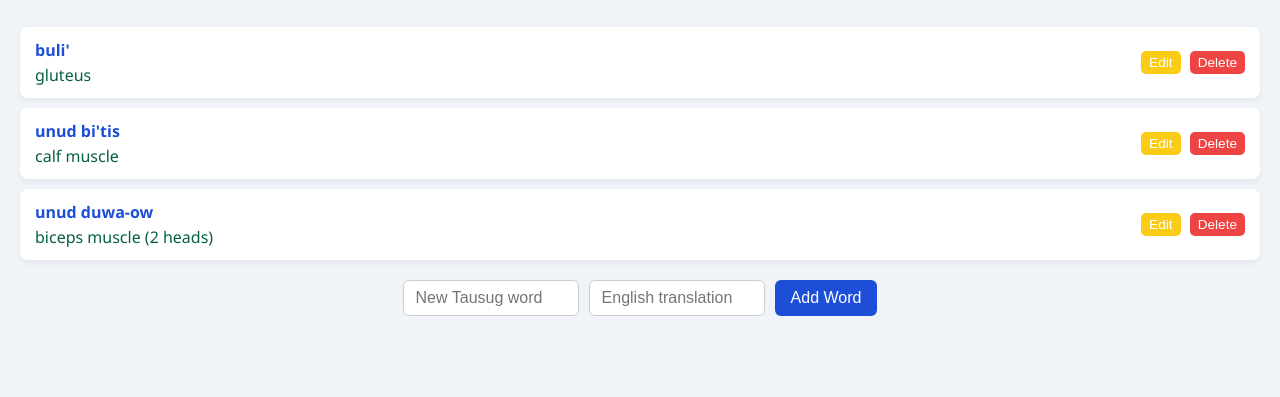
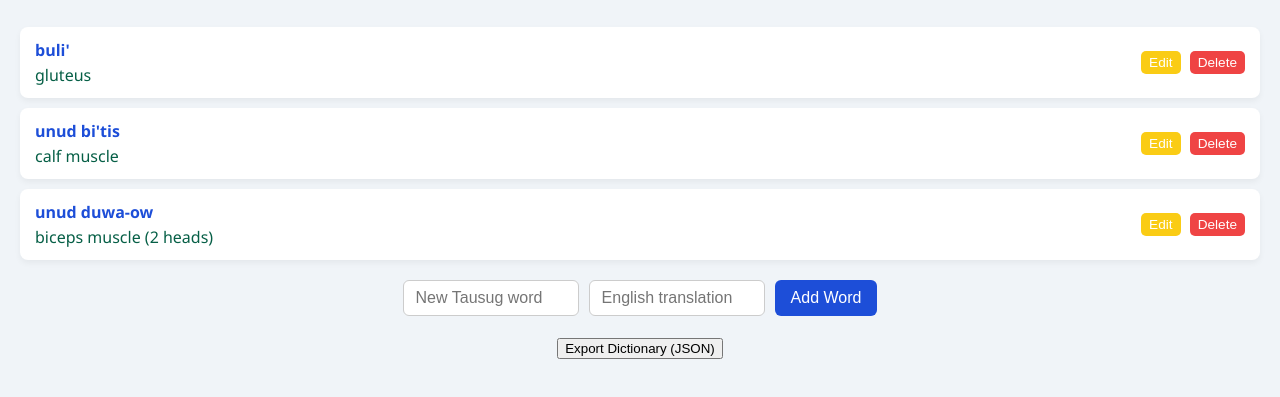
Before and after one commit to Ramy430/Tausug-Dictionary, a plain HTML site: page index.html in a window 1280 px wide. Shown: the part 161-558 px from the top of the page. Drawn offline with Linux system fonts and the light colour scheme.

Commit message:
Update index.html

```diff
--- a/index.html
+++ b/index.html
@@ -25,6 +25,11 @@
     <input type="text" id="newEnglish" placeholder="English translation">
     <button id="addWordBtn">Add Word</button>
   </div>
+  <!-- Export Dictionary Button -->
+<div class="export-container" style="text-align: center; margin-top: 20px;">
+  <button id="exportBtn">Export Dictionary (JSON)</button>
+</div>
+
 
   <script src="script.js"></script>
 </body>
```
